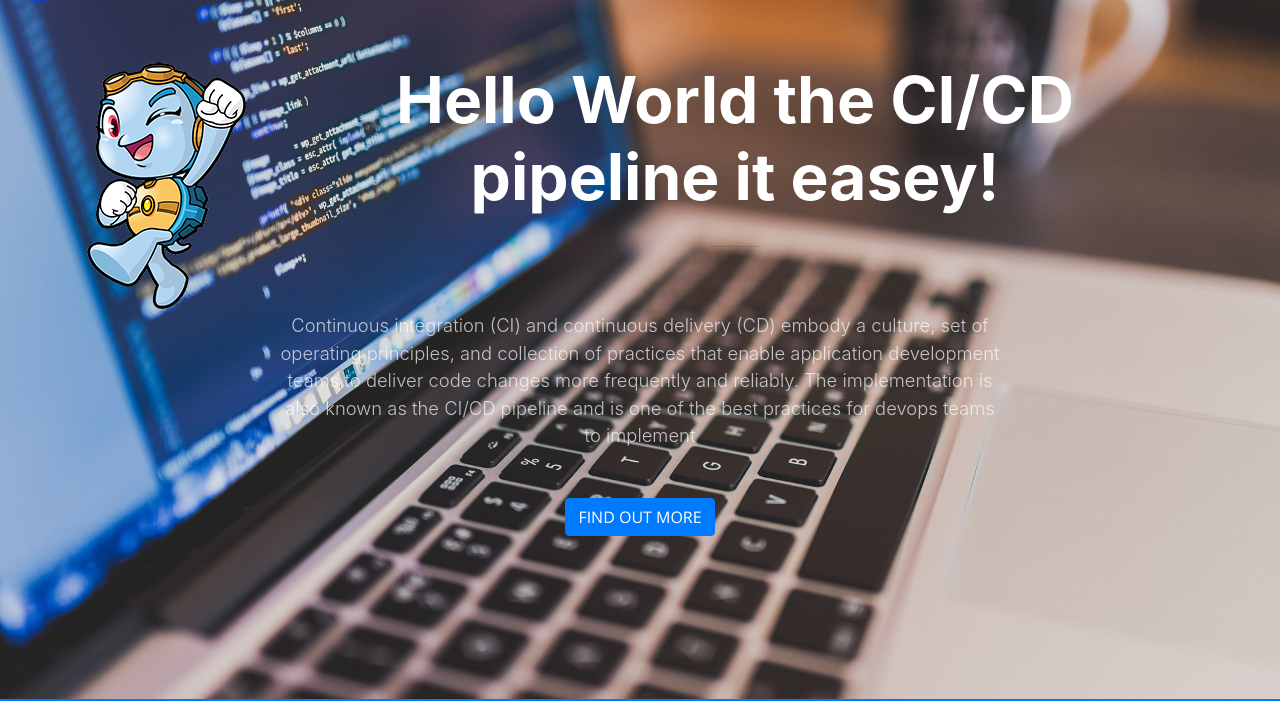
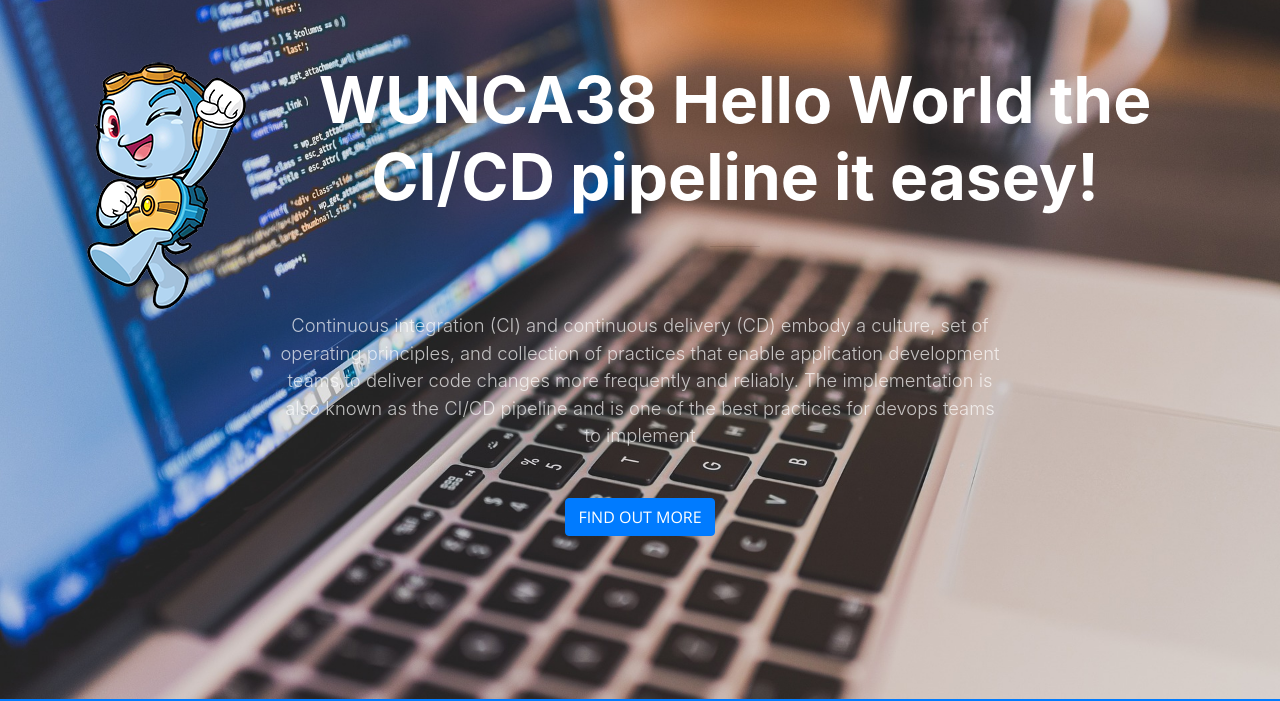
Before and after one commit to sappachok/wunca39, a website with bundled scripts: page sample-html/index.html in a window 1280 px wide. Shown: the part 101-802 px from the top of the page. Built offline with nearby package versions, Linux system fonts and the light colour scheme.

Commit message:
test trigger

```diff
--- a/sample-html/index.html
+++ b/sample-html/index.html
@@ -60,7 +60,7 @@
           <div class="col-lg-2"><img src="img/mascot.png" alt=""></div>
           <div class="col-lg-10 mx-auto">
             <h1>
-              <strong>Hello World the CI/CD pipeline it easey!</strong>
+              <strong>WUNCA38 Hello World the CI/CD pipeline it easey!</strong>
             </h1>
             <hr>
           </div>
```
